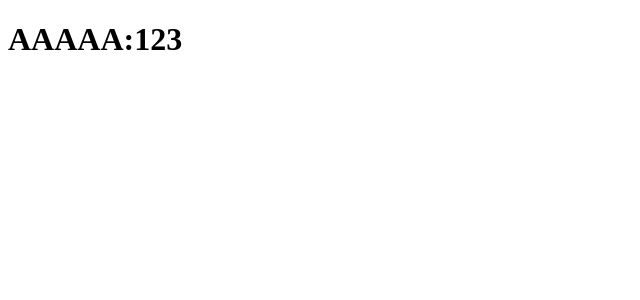
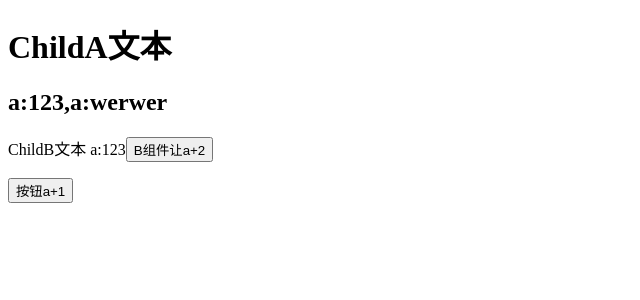
Before and after one commit to jingchenlucky/huanhuan, a React (Create React App) app in the folder learn-react/: page / in a window 1280 px wide. Shown: the top 300 px of the page, without its empty margins (0-640 px from the left). Built offline with nearby package versions, Linux system fonts and the light colour scheme.

Commit message:
3-8Context1

```diff
--- a/learn-react/src/App.js
+++ b/learn-react/src/App.js
@@ -1,24 +1,11 @@
 import React, {Component} from 'react';
-import {A,} from './components/Comps';
-
-import withLog from './HOC/withLog';
-
-//高阶组件的嵌套使用
-let AComp = withLog(A);
+import OldContext from './OldContext';
 
 class App extends Component {
-    myRef=React.createRef();
-
-    componentDidMount() {
-        console.log(this.myRef);
-    }
-
-
     render() {
-
         return (
             <div>
-                <AComp a={123} login ref={this.myRef}/>
+                <OldContext/>
             </div>
         );
     }
--- /dev/null
+++ b/learn-react/src/OldContext.js
@@ -0,0 +1,86 @@
+import React, {Component} from 'react';
+import PropTypes from 'prop-types';
+
+const types = {
+    a: PropTypes.number,
+    b: PropTypes.string.isRequired,
+    onChangeA: PropTypes.func
+}
+
+function ChildA(props, context) {
+    return <div>
+        <h1>ChildA文本</h1>
+        <h2>a:{context.a},a:{context.b}</h2>
+        <ChildB/>
+    </div>
+}
+
+/**
+ *函数组件中 声明需要使用哪些上下文中的数据
+ * @returns {*}
+ */
+ChildA.contextTypes = types;
+
+
+class ChildB extends React.Component {
+    // 在ChildB中使用上下文数据
+    /**
+     *类组件中 声明需要使用哪些上下文中的数据
+     * @returns {*}
+     */
+    static contextTypes = {
+        a: types.a,
+        onChangeA: PropTypes.func
+    }
+
+    // constructor(props, context) {
+    //     super(props);
+    //     console.log("ChildB获取到的上下文数据", context);
+    // }
+
+    render() {
+        return <p>
+            ChildB文本 a:{this.context.a}
+            <button onClick={() => {
+                this.context.onChangeA(this.context.a + 2)
+            }}>B组件让a+2
+            </button>
+        </p>
+    }
+}
+
+class OldContext extends Component {
+    static childContextTypes = types;
+    state = {
+        a: 123,
+        b: "werwer"
+    }
+
+    // 得到上下文中的数据
+    getChildContext() {
+        console.log("(重新)获取上下文中的数据");
+        return {
+            a: this.state.a,
+            b: this.state.b,
+            onChangeA: (newA) => {
+                this.setState({
+                    a: newA
+                })
+            }
+        }
+    }
+
+    render() {
+        return (
+            <div>
+                <ChildA/>
+                <button onClick={() => {
+                    this.setState({a: this.state.a + 1})
+                }}>按钮a+1
+                </button>
+            </div>
+        );
+    }
+}
+
+export default OldContext;
```
Also changed, not shown: 1 other file (tests, documents, lock files or other folders).
